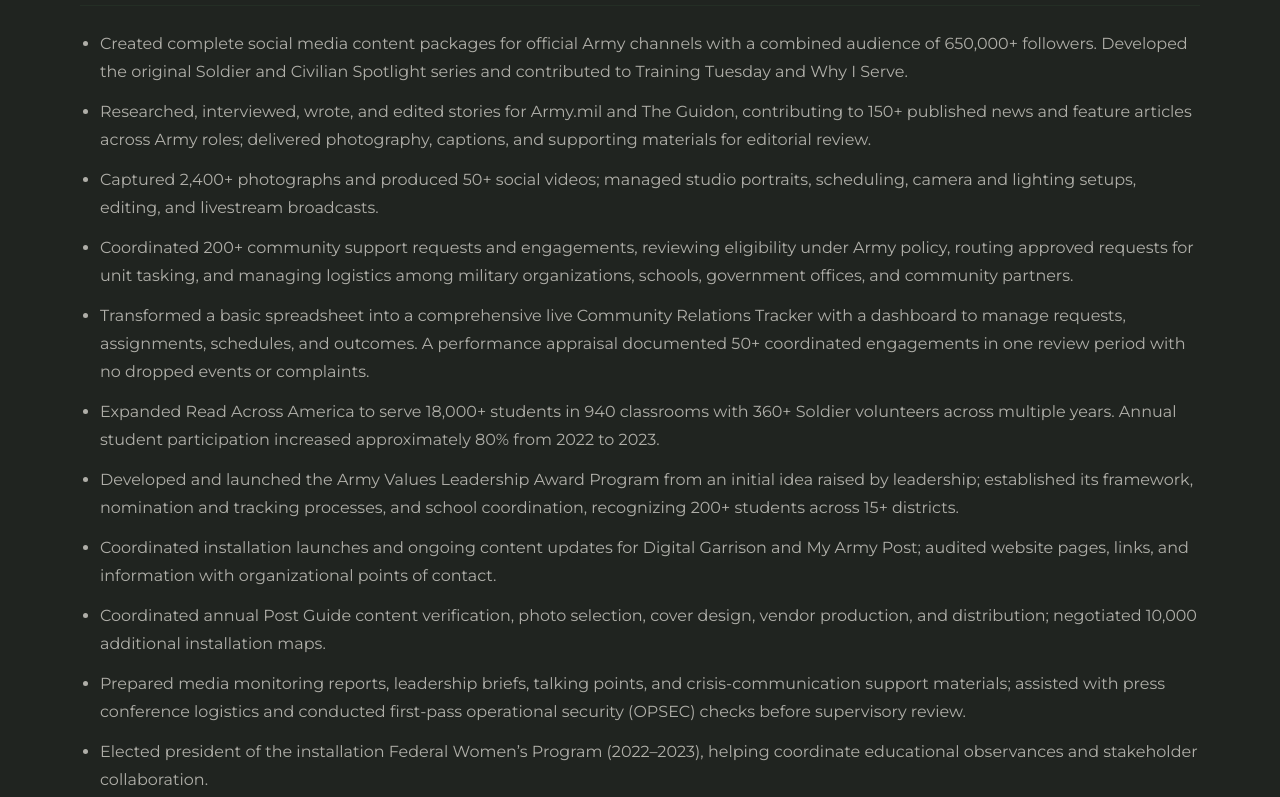
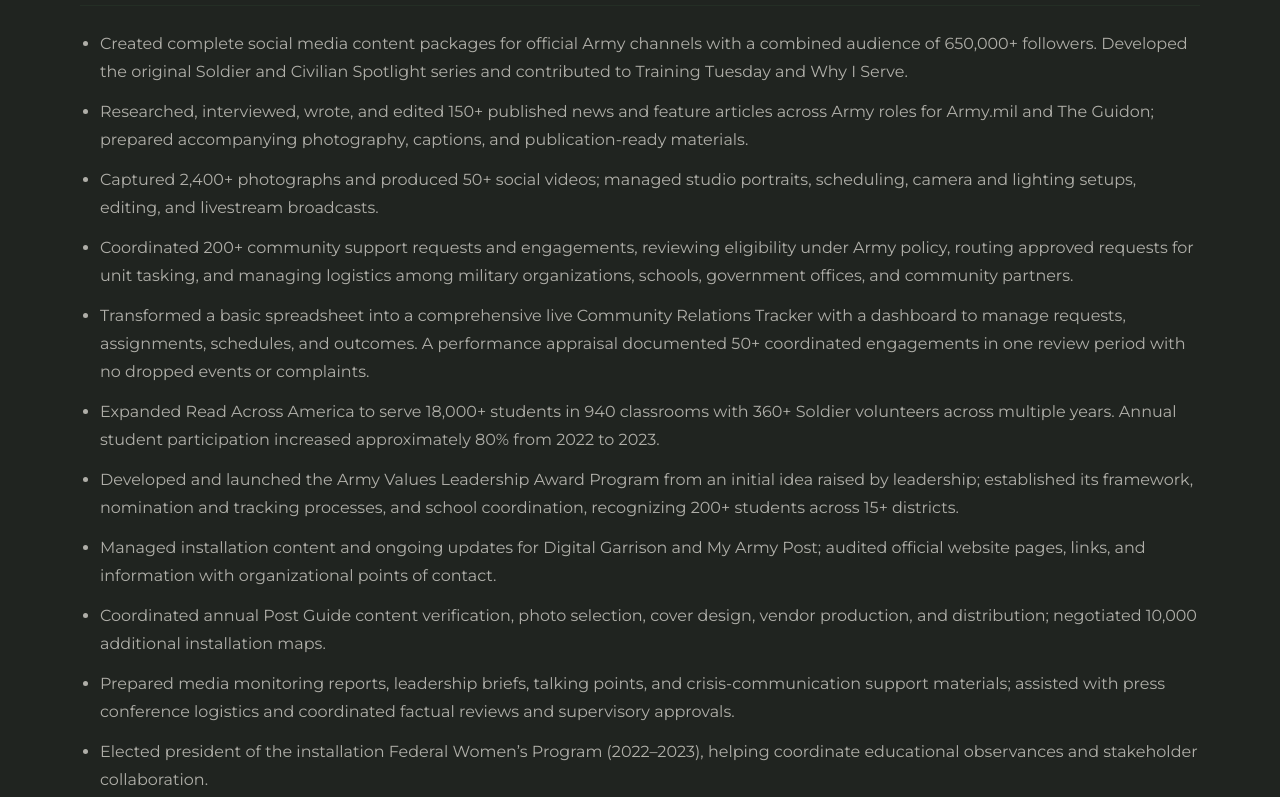
Before and after one commit to TheOddPhoenix/AmandaLSullivan, a website: page resume/index.html in a window 1280 px wide. Shown: the part 1026-1823 px from the top of the page. Drawn offline with nearby package versions, Linux system fonts and the light colour scheme.

Commit message:
Verify portfolio claims and refine public-facing résumé language

```diff
--- a/resume/index.html
+++ b/resume/index.html
@@ -174,15 +174,15 @@
 
           <ul class="list-disc list-outside ml-5 space-y-3 text-sm sm:text-base text-mutedIvory leading-relaxed">
 <li>Created complete social media content packages for official Army channels with a combined audience of 650,000+ followers. Developed the original Soldier and Civilian Spotlight series and contributed to Training Tuesday and Why I Serve.</li>
-<li>Researched, interviewed, wrote, and edited stories for Army.mil and The Guidon, contributing to 150+ published news and feature articles across Army roles; delivered photography, captions, and supporting materials for editorial review.</li>
+<li>Researched, interviewed, wrote, and edited 150+ published news and feature articles across Army roles for Army.mil and The Guidon; prepared accompanying photography, captions, and publication-ready materials.</li>
 <li>Captured 2,400+ photographs and produced 50+ social videos; managed studio portraits, scheduling, camera and lighting setups, editing, and livestream broadcasts.</li>
 <li>Coordinated 200+ community support requests and engagements, reviewing eligibility under Army policy, routing approved requests for unit tasking, and managing logistics among military organizations, schools, government offices, and community partners.</li>
 <li>Transformed a basic spreadsheet into a comprehensive live Community Relations Tracker with a dashboard to manage requests, assignments, schedules, and outcomes. A performance appraisal documented 50+ coordinated engagements in one review period with no dropped events or complaints.</li>
 <li>Expanded Read Across America to serve 18,000+ students in 940 classrooms with 360+ Soldier volunteers across multiple years. Annual student participation increased approximately 80% from 2022 to 2023.</li>
 <li>Developed and launched the Army Values Leadership Award Program from an initial idea raised by leadership; established its framework, nomination and tracking processes, and school coordination, recognizing 200+ students across 15+ districts.</li>
-<li>Coordinated installation launches and ongoing content updates for Digital Garrison and My Army Post; audited website pages, links, and information with organizational points of contact.</li>
+<li>Managed installation content and ongoing updates for Digital Garrison and My Army Post; audited official website pages, links, and information with organizational points of contact.</li>
 <li>Coordinated annual Post Guide content verification, photo selection, cover design, vendor production, and distribution; negotiated 10,000 additional installation maps.</li>
-<li>Prepared media monitoring reports, leadership briefs, talking points, and crisis-communication support materials; assisted with press conference logistics and conducted first-pass operational security (OPSEC) checks before supervisory review.</li>
+<li>Prepared media monitoring reports, leadership briefs, talking points, and crisis-communication support materials; assisted with press conference logistics and coordinated factual reviews and supervisory approvals.</li>
 <li>Elected president of the installation Federal Women’s Program (2022–2023), helping coordinate educational observances and stakeholder collaboration.</li>
           </ul>
         </div>
```
